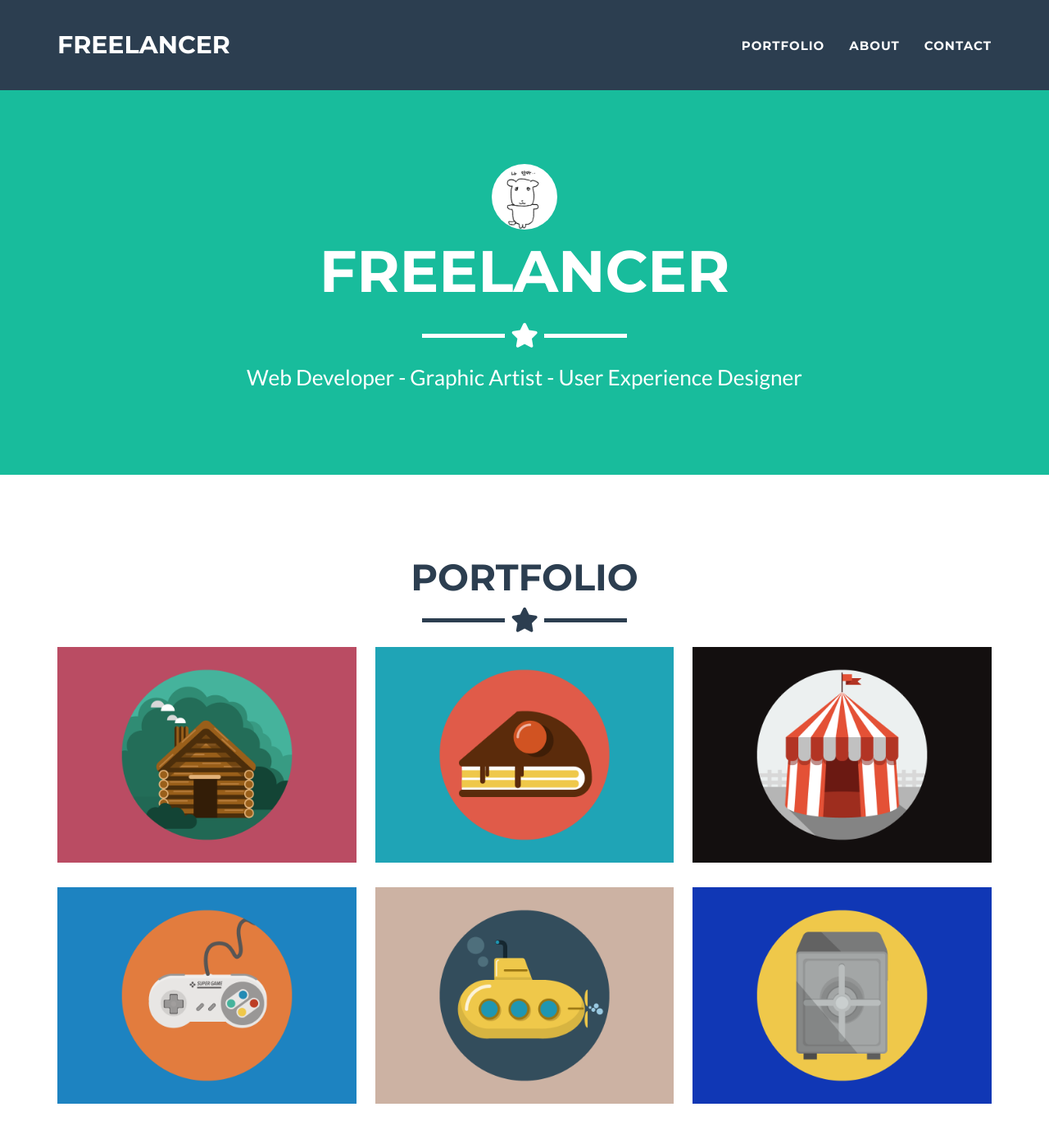
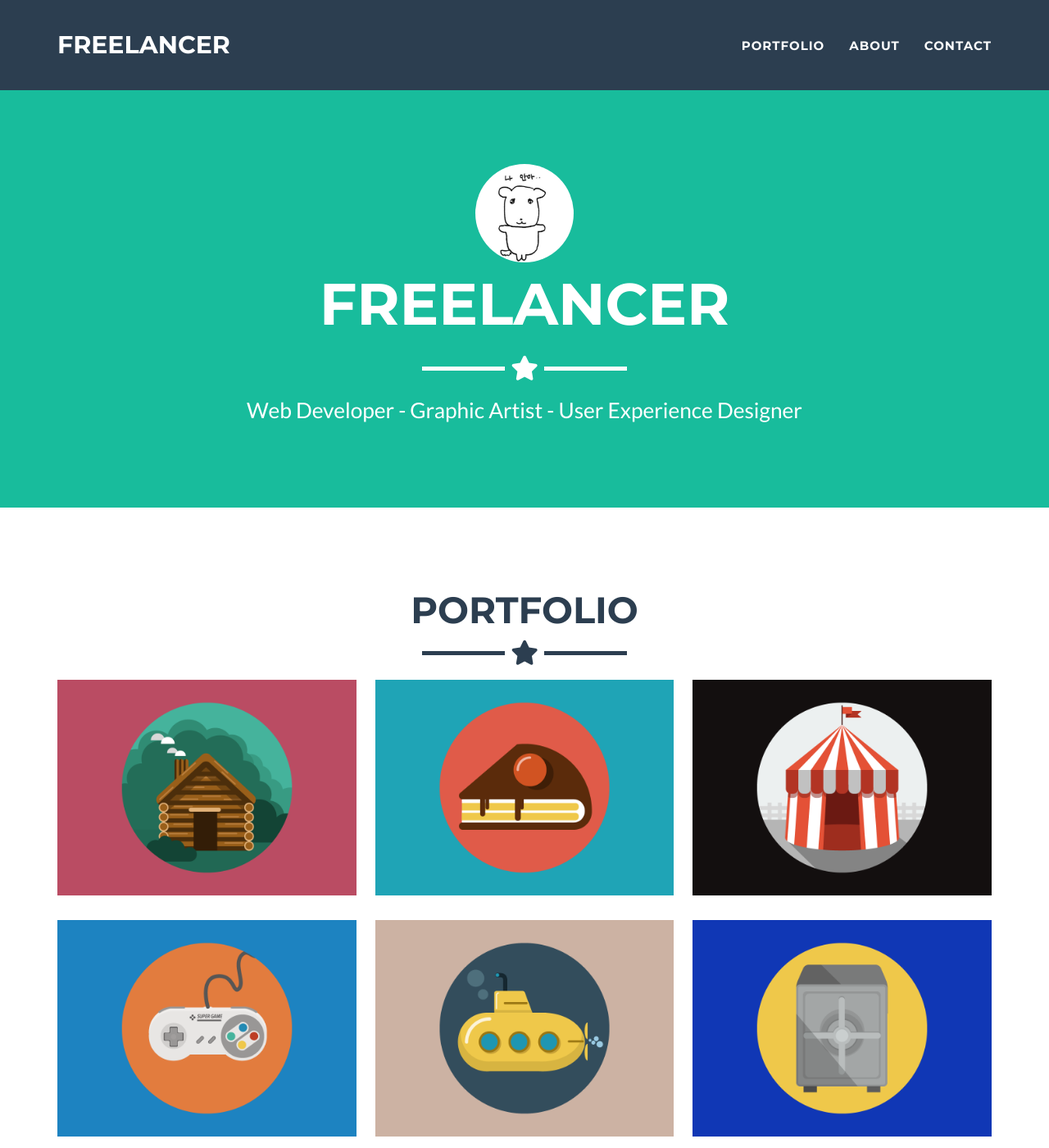
Before and after one commit to seyoung0114/seyoung0114, a Jekyll site: the page built from _posts/2014-07-18-project-1.markdown, in a window 1280 px wide and 1400 px high. Shown: the whole window at 82% size. Built offline with Jekyll 4.4.1, drawn with Linux system fonts in a browser that asks for light colours.

Commit message:
Update main.css
크기 수정

```diff
--- a/_includes/css/main.css
+++ b/_includes/css/main.css
@@ -485,8 +485,8 @@ footer .footer-below {
 
 /* 프로필 사진 강제 스타일 */
 .profile-pic {
-  width: 80px !important;
-  height: 80px !important;
+  width: 120px !important;
+  height: 120px !important;
   border-radius: 50% !important;
   object-fit: cover !important;
   display: block !important;
```
